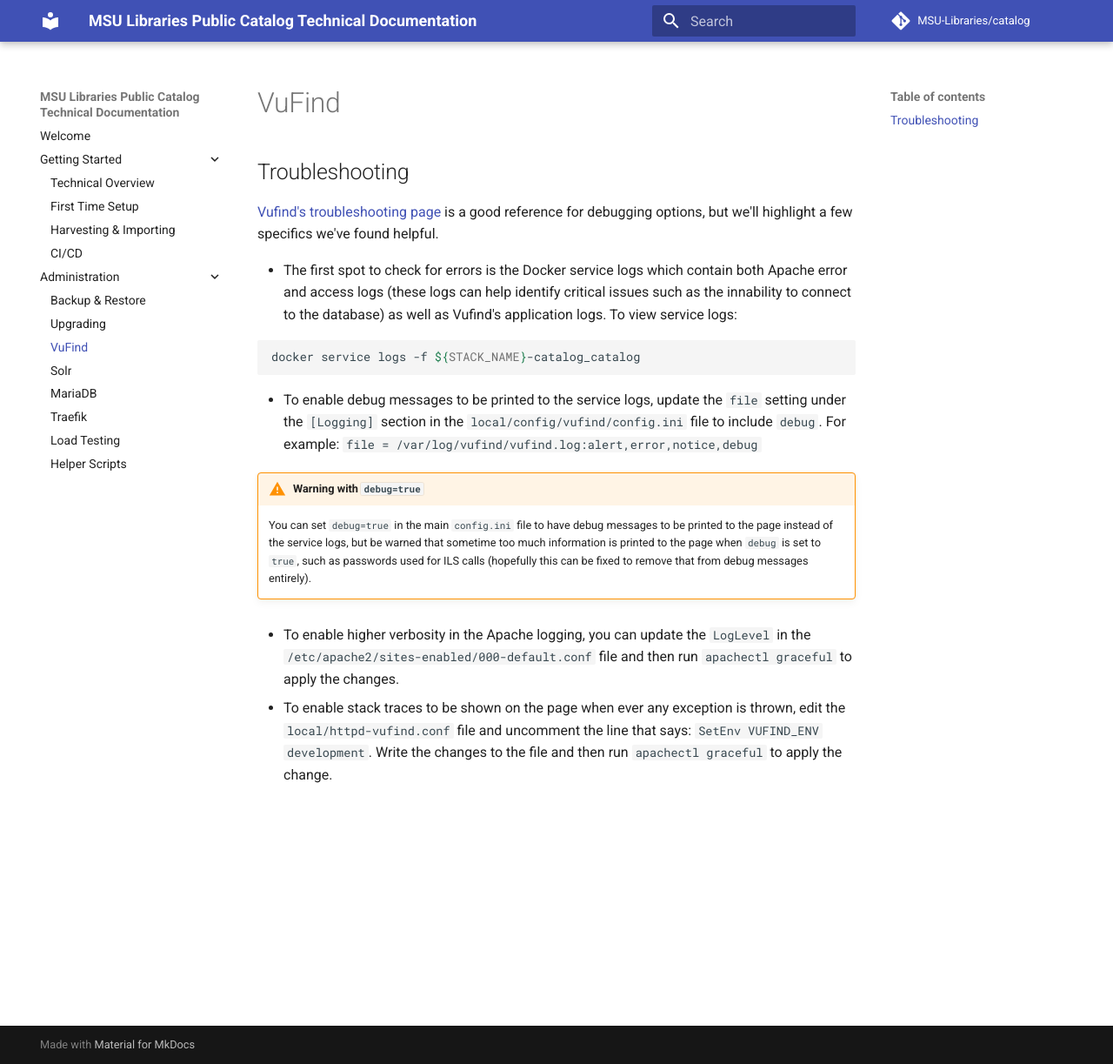
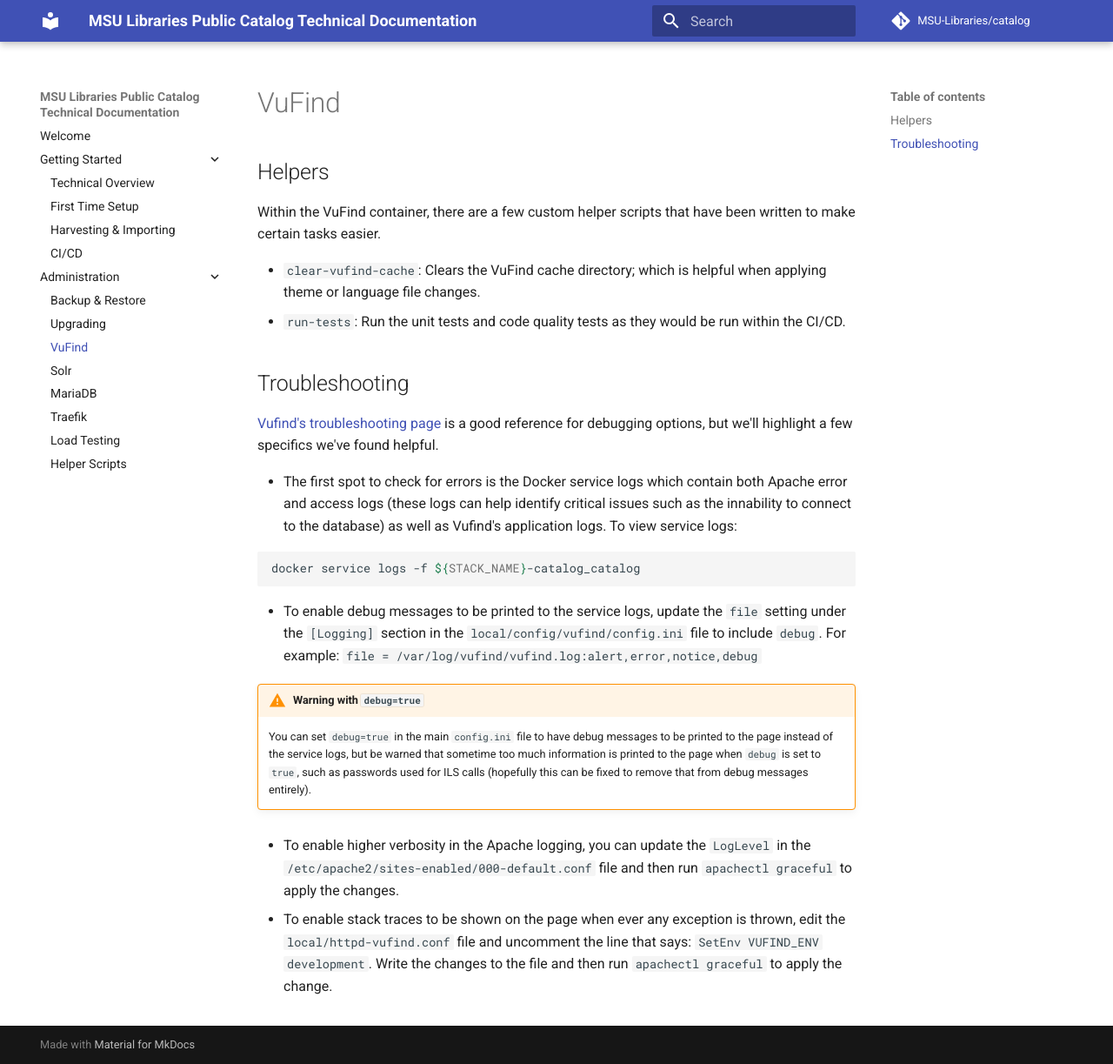
Before and after one commit to MSU-Libraries/catalog, an MkDocs documentation site: the page built from docs/vufind.md, in a window 1280 px wide and 1223 px high. Shown: the whole window at 87% size. Built offline with MkDocs 1.6.1 and Material for MkDocs 9.7.7, drawn with Linux system fonts in a browser that asks for light colours; comment, search, counter and statistics services are not loaded.

Commit message:
Add helper script to run the unit and code quality tests

```diff
--- a/docs/vufind.md
+++ b/docs/vufind.md
@@ -1,4 +1,12 @@
 # VuFind
+
+## Helpers
+Within the VuFind container, there are a few custom helper scripts that have
+been written to make certain tasks easier.
+
+* `clear-vufind-cache`: Clears the VuFind cache directory; which is helpful when applying
+theme or language file changes.
+* `run-tests`: Run the unit tests and code quality tests as they would be run within the CI/CD.
 
 ## Troubleshooting
 [Vufind's troubleshooting page](https://vufind.org/wiki/development:troubleshooting)
```
Also changed, not shown: docs/helper-scripts.md (line endings or trailing spaces), 2 other files.
